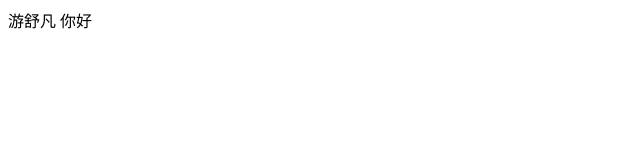
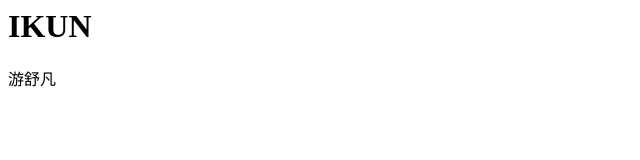
Before and after one commit to 2074662892/2074662892.github.io, a plain HTML site: page index.html in a window 1280 px wide. Shown: the whole page, without its empty margins (0-640 px from the left). Drawn offline with Linux system fonts and the light colour scheme.

Commit message:
Update index.html

```diff
--- a/index.html
+++ b/index.html
@@ -1,8 +1,10 @@
+<html>
 <head>
-    游舒凡
+<meta charset="utf-8">
+<title>蔡徐坤</title>
 </head>
 <body>
-    <d>
-        你好
-    </d>
+	<h1>IKUN</h1>
+	<p>游舒凡</p>
 </body>
+</html>
```
